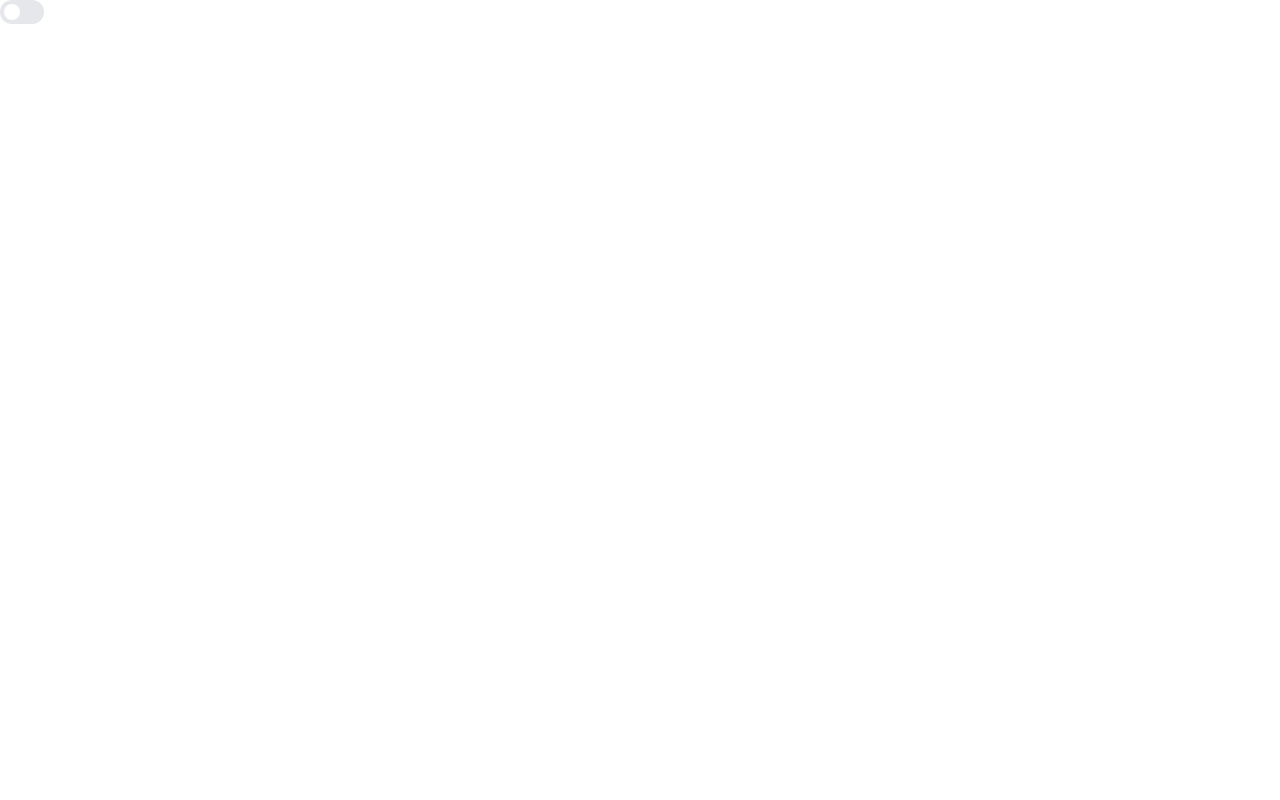
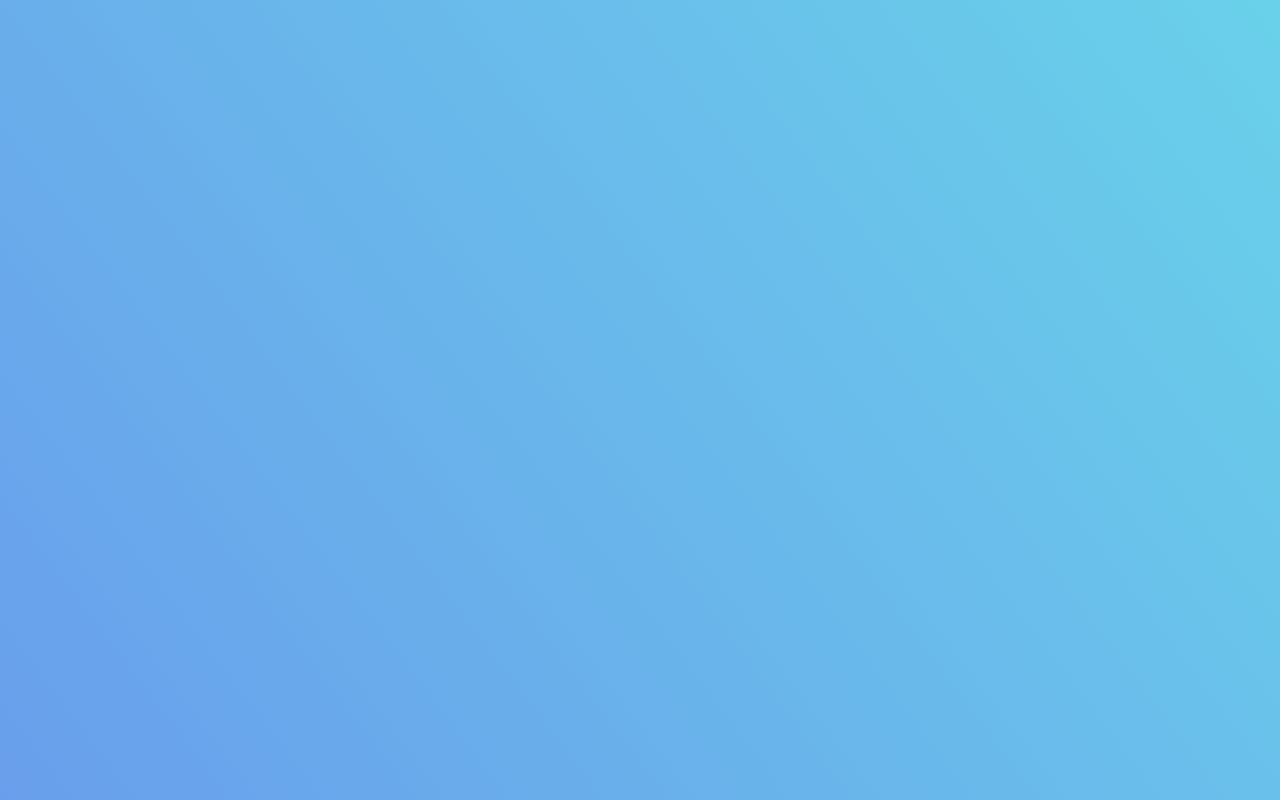
Before and after one commit to kukina622/short-url-next, a Next.js app: page / in a window 1280 px wide. Built offline with nearby package versions, Linux system fonts and the light colour scheme.

Commit message:
feat: add url form skeleton code

```diff
--- /dev/null
+++ b/src/components/UrlForm.tsx
@@ -0,0 +1,5 @@
+const UrlForm = () => {
+  return <div />;
+};
+
+export default UrlForm;
--- a/src/pages/index.tsx
+++ b/src/pages/index.tsx
@@ -1,23 +1,10 @@
-import { useState } from "react";
-import { Switch } from "@headlessui/react";
+import UrlForm from "@/components/UrlForm";
+import GradientLayout from "@/layouts/gradientLayout";
 
-export default function MyToggle() {
-  const [enabled, setEnabled] = useState(false);
-
+export default function Index() {
   return (
-    <Switch
-      checked={enabled}
-      onChange={setEnabled}
-      className={`${
-        enabled ? "bg-blue-600" : "bg-gray-200"
-      } relative inline-flex h-6 w-11 items-center rounded-full`}
-    >
-      <span className="sr-only">Enable notifications</span>
-      <span
-        className={`${
-          enabled ? "translate-x-6" : "translate-x-1"
-        } inline-block h-4 w-4 transform rounded-full bg-white transition`}
-      />
-    </Switch>
+    <GradientLayout>
+      <UrlForm />
+    </GradientLayout>
   );
 }
```
